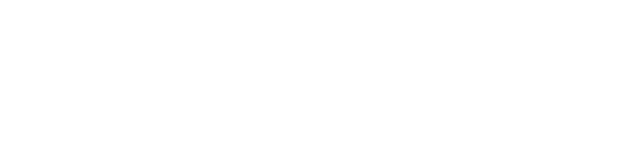
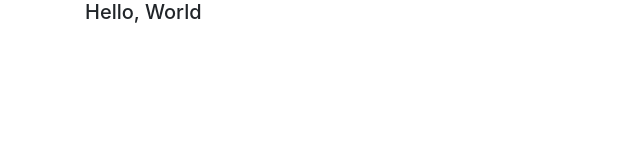
Before and after one commit to caraclarke/ng2-setup, a website: page index.html in a window 1280 px wide. Shown: the whole page, without its empty margins (0-640 px from the left). Drawn offline with nearby package versions, Linux system fonts and the light colour scheme.

Commit message:
hello world, gitignore added

```diff
--- a/index.html
+++ b/index.html
@@ -3,11 +3,15 @@
   <head>
     <meta charset="utf-8">
     <title>angular2 template</title>
-
     <!-- css -->
-    <link rel="stylesheet" href="https://maxcdn.bootstrapcdn.com/bootswatch/3.3.7/flatly/bootstrap.min.css">
+    <link rel="stylesheet" href="https://maxcdn.bootstrapcdn.com/bootstrap/3.3.7/css/bootstrap.min.css" />
+    <link rel="stylesheet" href="https://maxcdn.bootstrapcdn.com/bootswatch/3.3.7/flatly/bootstrap.min.css" />
   </head>
   <body>
+
+    <div class="container">
+      <h2>Hello, World</h2>
+    </div>
 
     <!-- javascript -->
   </body>
```
Also changed, not shown: package.json (+5 -2 lines), 1 other file.
